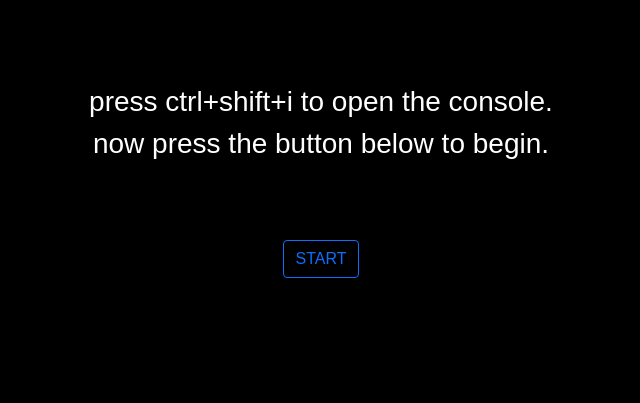
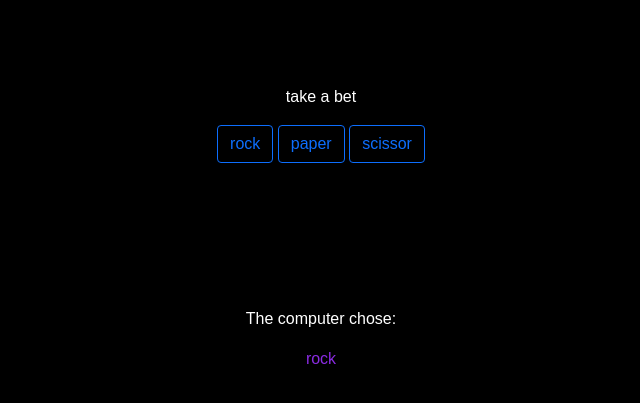
Before and after one commit to gkpani97/odin-rock-paper-scissor, a plain HTML site: page index.html in a window 1280 px wide. Shown: the part 163-566 px from the top of the page, without its empty margins (319-959 px from the left). Drawn offline with nearby package versions, Linux system fonts and the light colour scheme.

Commit message:
Added player option btns to index.html, gui branch

```diff
--- a/index.html
+++ b/index.html
@@ -31,9 +31,24 @@
 
     <br><br><br><br>
 
-    <h3>press ctrl+shift+i to open the console.</h3>
-    <h3>now press the button below to begin.</h3><br><br><br>
+    <div id="playerEnd">
+        <center>
+            <P style="color:white;">take a bet</P>
+            <btn id="rock" class="btn btn-outline-primary">rock</btn>
+            <btn id="paper" class="btn btn-outline-primary">paper</btn>
+            <btn id="scissor" class="btn btn-outline-primary">scissor</btn>
+        </center>
+    </div><br><br><br>
+    <div id="result"></div><br><br><br>
+    <center>
+        <p style="color:white;">The computer chose:</p>
+        <div id="computerEnd">
+            rock
+        </div>
+    </center>
+    <div id="resultAnnouncement">
 
-    <center><button onclick="game()" type="button" class="btn btn-outline-primary">START</button></center>
+    </div>
+
 </body>
 </html>
```
